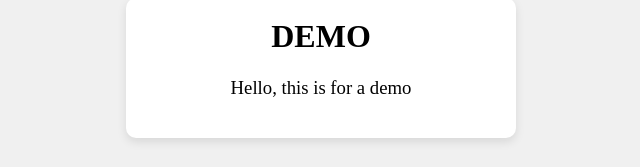
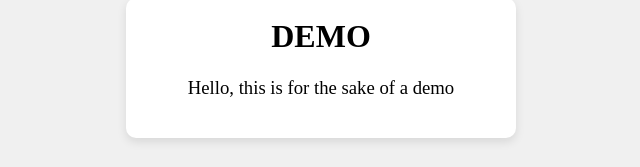
Before and after one commit to mizonirm/demo, a plain HTML site: page index.html in a window 1280 px wide. Shown: the part 332-499 px from the top of the page, without its empty margins (319-959 px from the left). Drawn offline with Linux system fonts and the light colour scheme.

Commit message:
Modify demo text in index.html
Updated demo content in index.html.

```diff
--- a/index.html
+++ b/index.html
@@ -7,7 +7,7 @@
     <div class="container">
         <h1 class="title">DEMO</h1>
         <h3 class="content">Hello,
-            this is for a demo
+            this is for the sake of a demo
         </h3>
     </div>
 </body>
```
